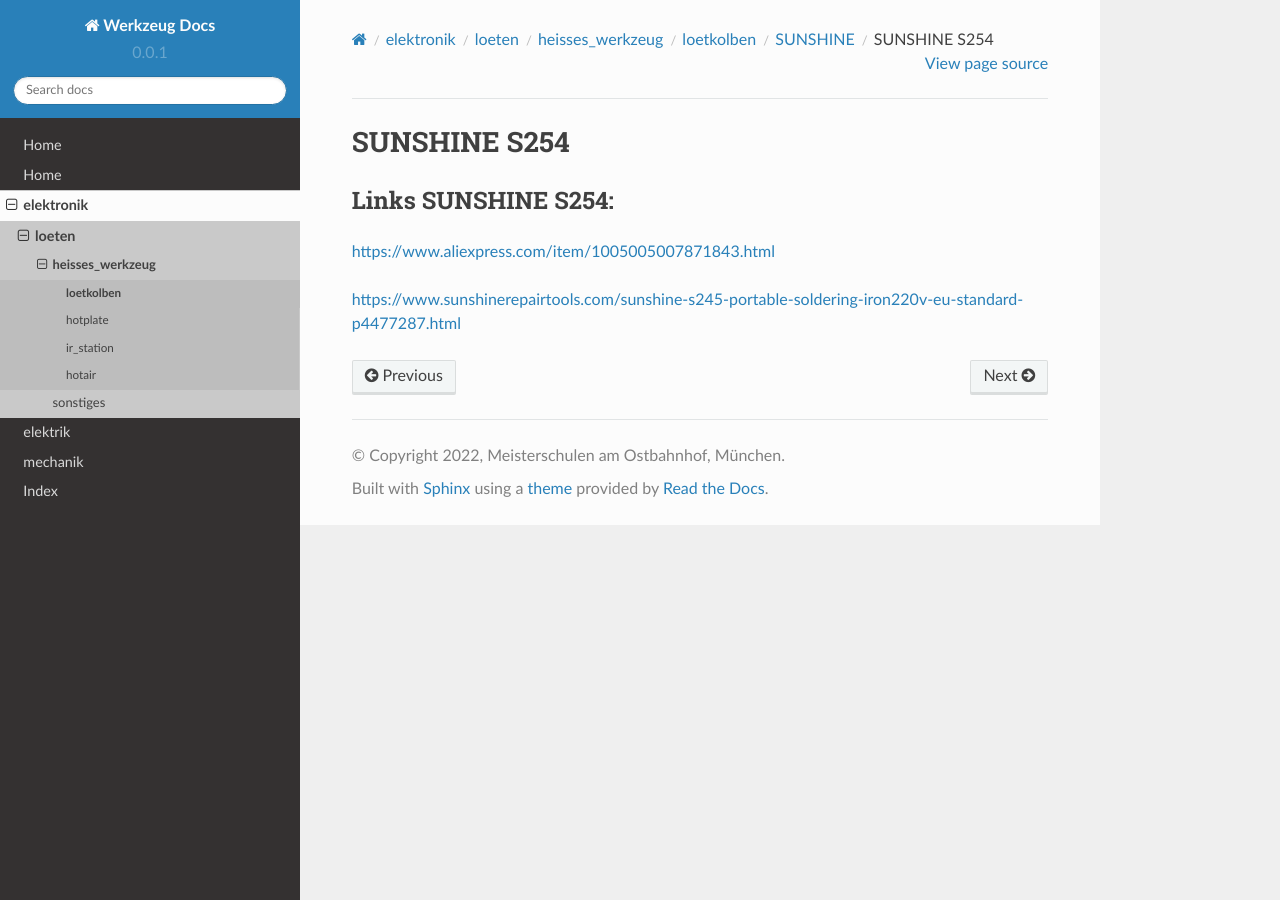
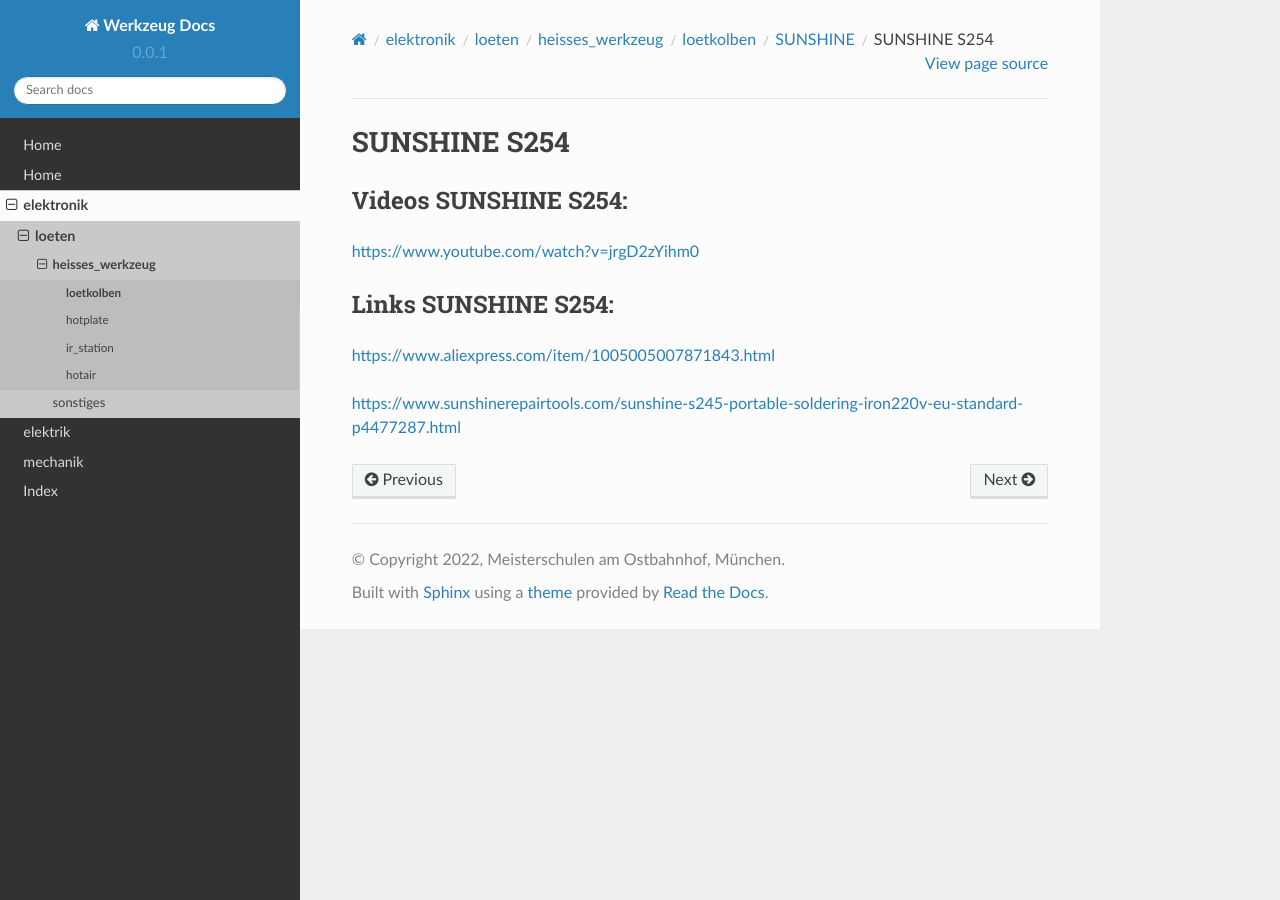
Before and after one commit to diplfranzhoepfinger/werkzeug-docs, a Sphinx documentation site: the page built from docs/elektronik/loeten/heisses_werkzeug/loetkolben/sunshine/SUNSHINE-S254.md, in a window 1280 px wide. Built offline with Sphinx 7.4.7 and the Read the Docs theme 2.0.0, drawn with Linux system fonts in a browser that asks for light colours.

Commit message:
Create SUNSHINE-S254.md

```diff
--- a/docs/elektronik/loeten/heisses_werkzeug/loetkolben/sunshine/SUNSHINE-S254.md
+++ b/docs/elektronik/loeten/heisses_werkzeug/loetkolben/sunshine/SUNSHINE-S254.md
@@ -1,4 +1,9 @@
 # SUNSHINE S254
+
+## Videos SUNSHINE S254:
+
+[https://www.youtube.com/watch?v=jrgD2zYihm0](https://www.youtube.com/watch?v=jrgD2zYihm0)
+
 ## Links SUNSHINE S254:
 
 [https://www.aliexpress.com/item/1005005007871843.html](https://www.aliexpress.com/item/1005005007871843.html)
```
